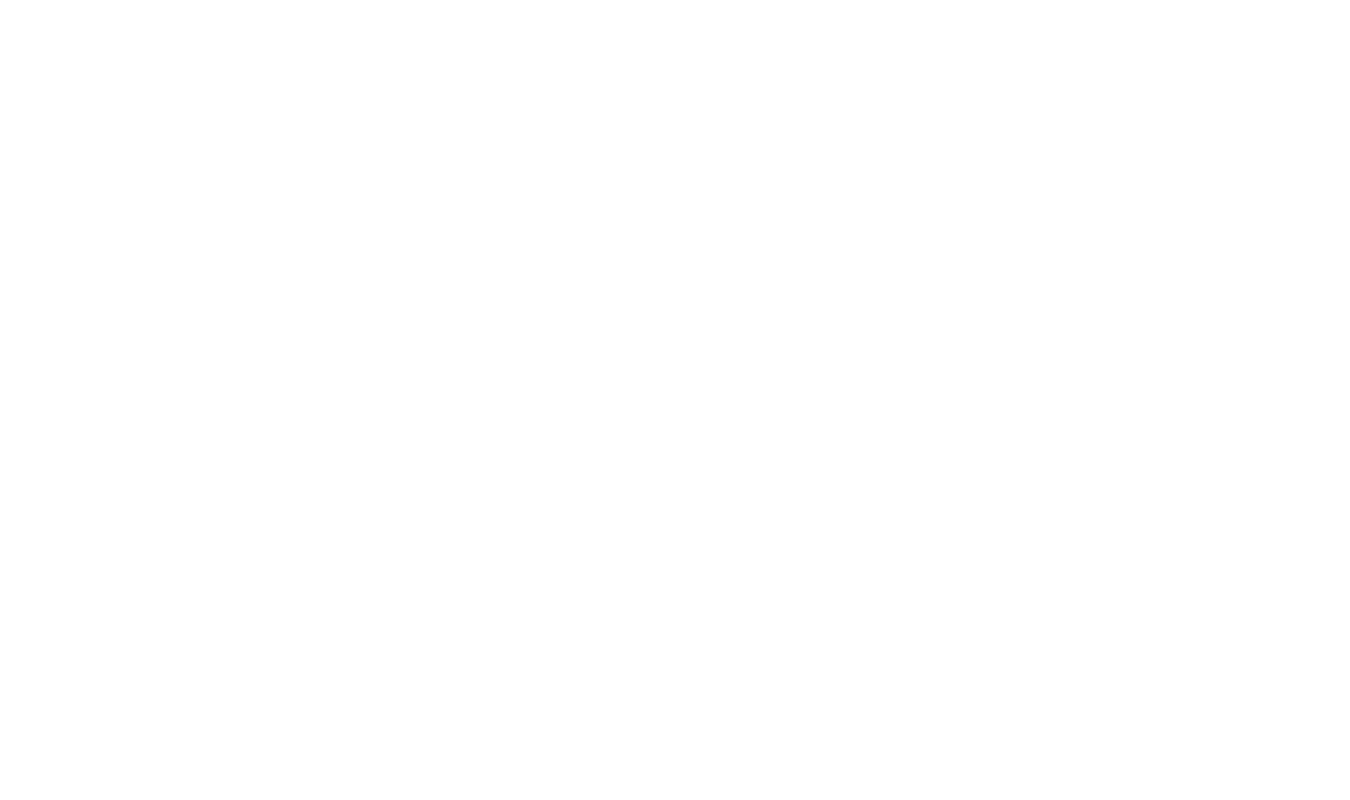
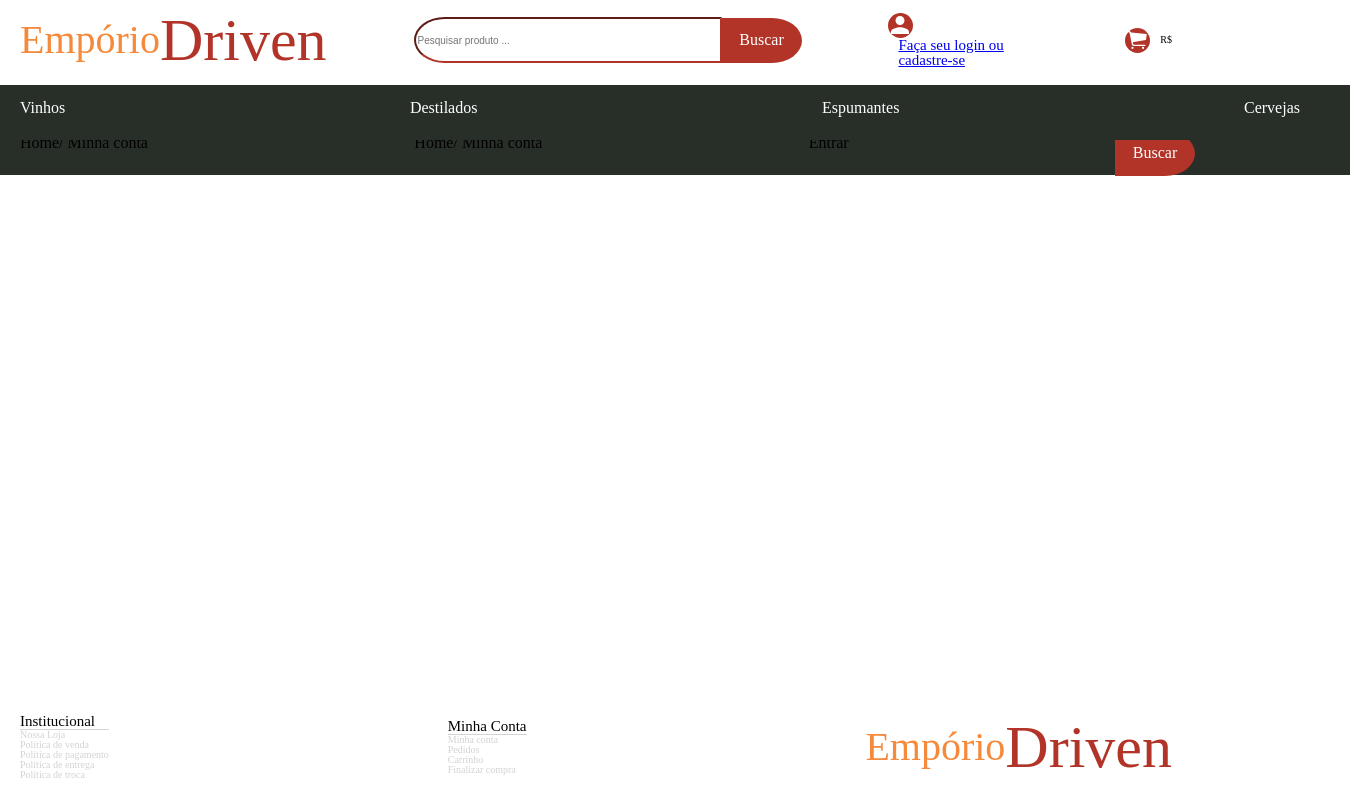
Before and after one commit to yugosk/emporio-driven-front, a JavaScript app: page /MyAcount in a window 1280 px wide. Before the commit this address had no page. Shown: the whole page, 1350 px wide, since content can reach past the window. Built offline with nearby package versions, Linux system fonts and the light colour scheme.

Commit message:
implements header and footer

```diff
--- a/package.json
+++ b/package.json
@@ -6,6 +6,7 @@
     "axios": "^0.27.2",
     "react": "^17.0.2",
     "react-dom": "^17.0.2",
+    "react-icons": "^4.4.0",
     "react-router-dom": "^6.3.0",
     "react-scripts": "^4.0.3",
     "styled-components": "^5.3.5"
--- a/src/components/App.js
+++ b/src/components/App.js
@@ -1,13 +1,23 @@
 import { BrowserRouter, Route, Routes } from "react-router-dom";
 import ResetCSS from "../styles/ResetCSS";
 import Home from "./Home";
+import Footer from "./Footer";
+import Header from "./Header";
+import NavMenu from "./Nav_menu";
+import MyAcount from "./MyAcount";
+
 
 export default function App() {
   return (
     <BrowserRouter>
+      <Header />
+      <NavMenu />
+      <Footer />
       <Routes>
         <Route path="/" element={<Home />} />
+        <Route path="/MyAcount" element={<MyAcount />} />
       </Routes>
+
       <ResetCSS />
     </BrowserRouter>
   );
--- /dev/null
+++ b/src/components/Footer.js
@@ -0,0 +1,57 @@
+import styled from "styled-components";
+import Logo from "./Logo";
+
+export default function Footer(){
+
+    return(
+        <Container>
+            <Institucional>
+                <h1>Institucional</h1>
+                <h2>Nossa Loja</h2>
+                <h2>Política de venda</h2>
+                <h2>Política de pagamento</h2>
+                <h2>Política de entrega</h2>
+                <h2>Política de troca</h2>
+            </Institucional>
+            <Acount>
+                <h1>Minha Conta</h1>
+                <h2>Minha conta</h2>
+                <h2>Pedidos</h2>
+                <h2>Carrinho</h2>
+                <h2>Finalizar compra</h2>
+            </Acount>
+            <Logo />
+
+
+     </Container>
+
+    )
+}
+
+const Container = styled.div`
+    position:fixed;
+    bottom:0;
+    width: 90%;
+    display: flex;
+    justify-content: space-between;
+    align-items: center;
+    padding: 20px;
+
+    h1{
+        font-size: 15px;
+        border-bottom: 1px solid #D3D3D3;
+    }
+    h2{
+        font-size: 10px;
+        color:#D3D3D3;
+    }
+`
+const Institucional = styled.div`
+
+`
+
+
+const Acount = styled.div`
+
+
+`
--- /dev/null
+++ b/src/components/Header.js
@@ -0,0 +1,109 @@
+import styled from "styled-components";
+import Logo from "./Logo";
+import { Link } from "react-router-dom";
+import { IoMdPerson } from "react-icons/io";
+import { IoIosCart } from "react-icons/io";
+
+
+export default function Header(){
+
+    return(
+        <Container>
+             <Logo />
+
+             <Search>
+                    <input placeholder="Pesquisar produto ..." type="text" />
+                     <Button>Buscar</Button>
+
+             </Search>
+            <Acount>
+            <Link to={`/MyAcount`}>
+            <Icon>
+                        <IoMdPerson color="#ffffff" size={"24px"} />
+                    </Icon>
+
+
+                   <h4>Faça seu login ou cadastre-se</h4>
+                   </Link>
+            </Acount>
+             <Carts>
+                 <Icon><IoIosCart color="#ffffff" size={"24px"} /></Icon>
+                 <h4>R$</h4>
+            </Carts>
+
+
+     </Container>
+
+    )
+}
+
+const Container = styled.div`
+    position:fixed;
+    top:0;
+    width: 90%;
+    height: 40px;
+    display: flex;
+    justify-content: space-between;
+    align-items: center;
+    padding: 20px;
+    h1{
+        font-size: 20px;
+    }
+
+
+`
+
+const Icon = styled.div`
+    background-color:#B23428;
+    border-radius: 100%;
+    height: 25px;
+    width:25px;
+`
+const  Button = styled.div`
+    background-color:#B23428;
+    color: #ffffff;
+    display: flex;
+    justify-content: center;
+    align-items: center;
+    height: 45px;
+    width: 80px;
+    border-top-right-radius: 40px 30px;
+    border-bottom-right-radius: 40px 30px;
+`
+
+const Search = styled.div`
+    display: flex;
+    justify-content: space-between;
+    align-items: center;
+    input{
+        border-color: #B23428;
+        height: 40px;
+        width: 300px;
+        border-top-left-radius: 40px 30px;
+        border-bottom-left-radius: 40px 30px;
+        font-size: 10px;
+
+    }
+`
+const Acount = styled.div`
+    display: flex;
+    justify-content: space-between;
+    align-items: center;
+    width: 150px;
+    h4{
+        margin-left:10px;
+        font-color: black;
+        font-size: 15px;
+    }
+
+`
+const Carts = styled.div`
+display: flex;
+    justify-content: space-between;
+    align-items: center;
+    h4{
+        margin-left:10px;
+        font-color: black;
+        font-size: 10px;
+    }
+`
--- /dev/null
+++ b/src/components/Logo.js
@@ -0,0 +1,31 @@
+import styled from "styled-components"
+export default function Logo(){
+    return(
+        <Container>
+             <First>Empório</First>
+             <Second>Driven</Second>
+        </Container>
+    )
+}
+
+const Container = styled.div`
+        padding-rigth: 50px;
+        display: flex;
+        justify-content: space-between;
+        align-items: center;
+
+
+`
+const First = styled.div`
+font-family: 'Bitter', serif;
+color:#F58A3C;
+font-size: 40px;
+
+
+
+`
+const Second = styled.div`
+font-family: 'Molle', cursive;
+color:#B23428;
+font-size: 60px;
+`
--- /dev/null
+++ b/src/components/MyAcount.js
@@ -0,0 +1,44 @@
+import styled from "styled-components"
+
+export default function MyAcount(){
+    return(
+        <Container>
+<h1>Home/ Minha conta</h1>
+<h1>Home/ Minha conta</h1>
+<h1>Entrar</h1>
+
+             <form>
+                 <input placeholder="Pesquisar produto ..." type="text" />
+                <Button>Buscar</Button>
+
+            </form>
+        </Container>
+    )
+}
+
+const Container = styled.div`
+
+    margin-top:120px;
+    background-color:#282F29;
+    width: 100%;
+    display: flex;
+    justify-content: space-between;
+    align-items: center;
+    height: 25px;
+    padding: 10px 50px 20px 20px;
+h3{
+    color: #ffffff;
+}
+
+`
+const  Button = styled.div`
+    background-color:#B23428;
+    color: #ffffff;
+    display: flex;
+    justify-content: center;
+    align-items: center;
+    height: 45px;
+    width: 80px;
+    border-top-right-radius: 40px 30px;
+    border-bottom-right-radius: 40px 30px;
+`
--- /dev/null
+++ b/src/components/Nav_menu.js
@@ -0,0 +1,28 @@
+import styled from "styled-components"
+
+export default function NavMenu(){
+    return(
+        <Container>
+             <h3>Vinhos</h3>
+             <h3>Destilados</h3>
+             <h3>Espumantes</h3>
+             <h3>Cervejas</h3>
+        </Container>
+    )
+}
+
+const Container = styled.div`
+    position:fixed;
+    top:85px;
+    background-color:#282F29;
+    width: 100%;
+    display: flex;
+    justify-content: space-between;
+    align-items: center;
+    height: 25px;
+    padding: 10px 50px 20px 20px;
+h3{
+    color: #ffffff;
+}
+
+`
```
Also changed, not shown: 1 other file (tests, documents, lock files or other folders).
